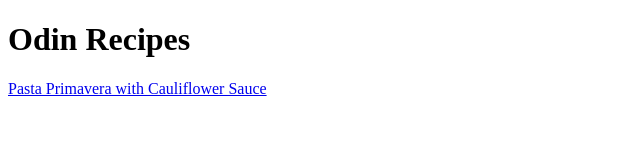
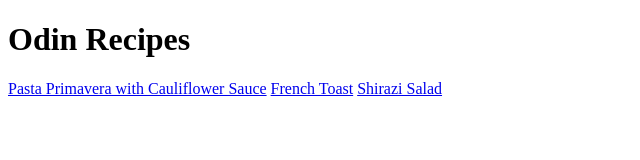
Before and after one commit to TheMakeer/odin-recipes, a plain HTML site: page index.html in a window 1280 px wide. Shown: the whole page, without its empty margins (0-640 px from the left). Drawn offline with Linux system fonts and the light colour scheme.

Commit message:
Add files that were not added at the last commit

```diff
--- a/index.html
+++ b/index.html
@@ -9,5 +9,8 @@
 <body>
     <h1>Odin Recipes</h1>
     <a href="./recipes/pasta-primavera-with-cauliflower-sauce.html">Pasta Primavera with Cauliflower Sauce</a>
+    <a href="./recipes/french-toast.html">French Toast</a>
+    <a href="./recipes/shirazi-salad.html">Shirazi Salad</a>
+
 </body>
 </html>
```
Also changed, not shown: img/dwwdwd.webp (added), 1 other file.
